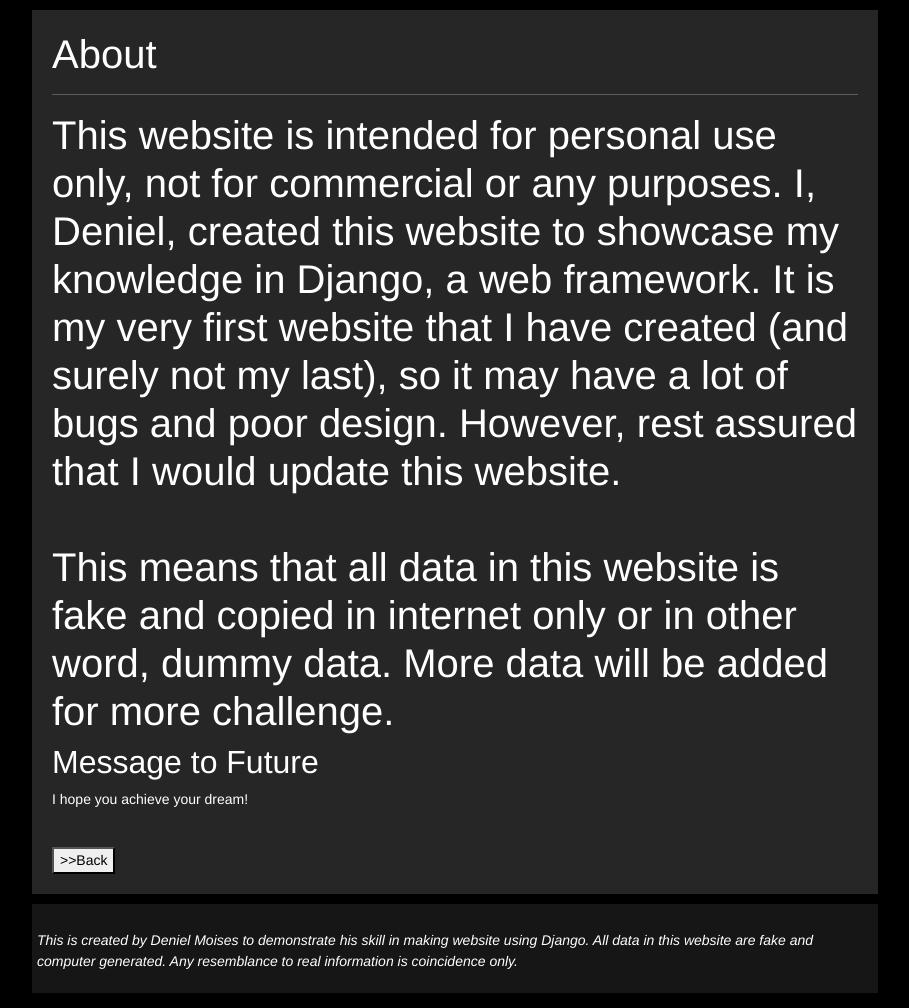
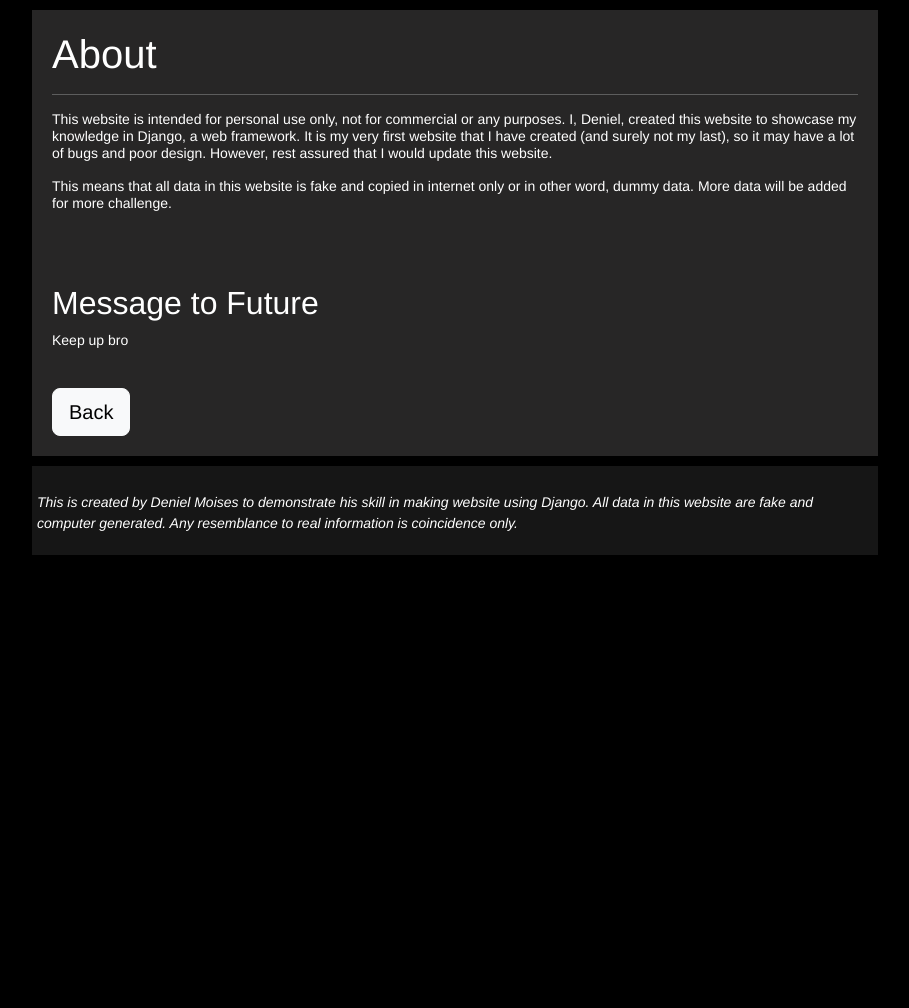
Before and after one commit to DMTolibas/django-blog, a Django app: page /about in a window 1280 px wide. Shown: the part 62-1070 px from the top of the page, without its empty margins (185-1094 px from the left). After the commit the page ends 617 px from the top, so only its background shows below. Run offline with Django 5.2, Linux system fonts and the light colour scheme.

Commit message:
change the layout of about and contact page

```diff
--- a/blog/static/css/mainpage_style.css
+++ b/blog/static/css/mainpage_style.css
@@ -63,7 +63,3 @@ body {
     font-style: italic;
 
 }
-
-#contact-style {
-
-}
--- a/blog/templates/html/about.html
+++ b/blog/templates/html/about.html
@@ -5,22 +5,23 @@
 
 {% block body %}
 
-    <body>
         <div class="main-content">
                 <h1>About<h1>
                 <hr>
 
-                This website is intended for personal use only, not for commercial or any purposes. I, Deniel, created this website to showcase my knowledge in Django, a web framework.
-                It is my very first website that I have created (and surely not my last), so it may have a lot of bugs and poor design. However, rest assured that I would update this website.
-                    <br> <br>
-                This means that all data in this website is fake and copied in internet only or in other word, dummy data. More data will be added for more challenge.
+                    <p style="font-size: 14px">This website is intended for personal use only, not for commercial or any purposes. I, Deniel, created this website to showcase my knowledge in Django, a web framework.
+                    It is my very first website that I have created (and surely not my last), so it may have a lot of bugs and poor design. However, rest assured that I would update this website.
+                        <br> <br>
+                    This means that all data in this website is fake and copied in internet only or in other word, dummy data. More data will be added for more challenge.
+                    </p>
 
+                    <br>
                 <h2>Message to Future</h2>
-                <p>I hope you achieve your dream!</p>
+                    <p> Keep up bro</p>
 
                 <br>
-                <a href = "{% url 'main_page'%}" ><button id = "back-button">>>Back</button></a>
+                <a class="btn btn-light btn-lg" href="{% url 'main_page'%}" button id = "back-button" role="button">Back</a>
+
         </div>
-    </body>
 
 {% endblock %}
--- a/blog/templates/html/contact_page.html
+++ b/blog/templates/html/contact_page.html
@@ -27,7 +27,8 @@
 
 
         <br>
-        <a href = "{% url 'main_page'%}" ><button id = "back-button">>>Back</button></a>
+        <a class="btn btn-light btn-lg" href="{% url 'main_page'%}" button id = "back-button" role="button">Back</a>
+
     </body>
 
 {% endblock %}
```
